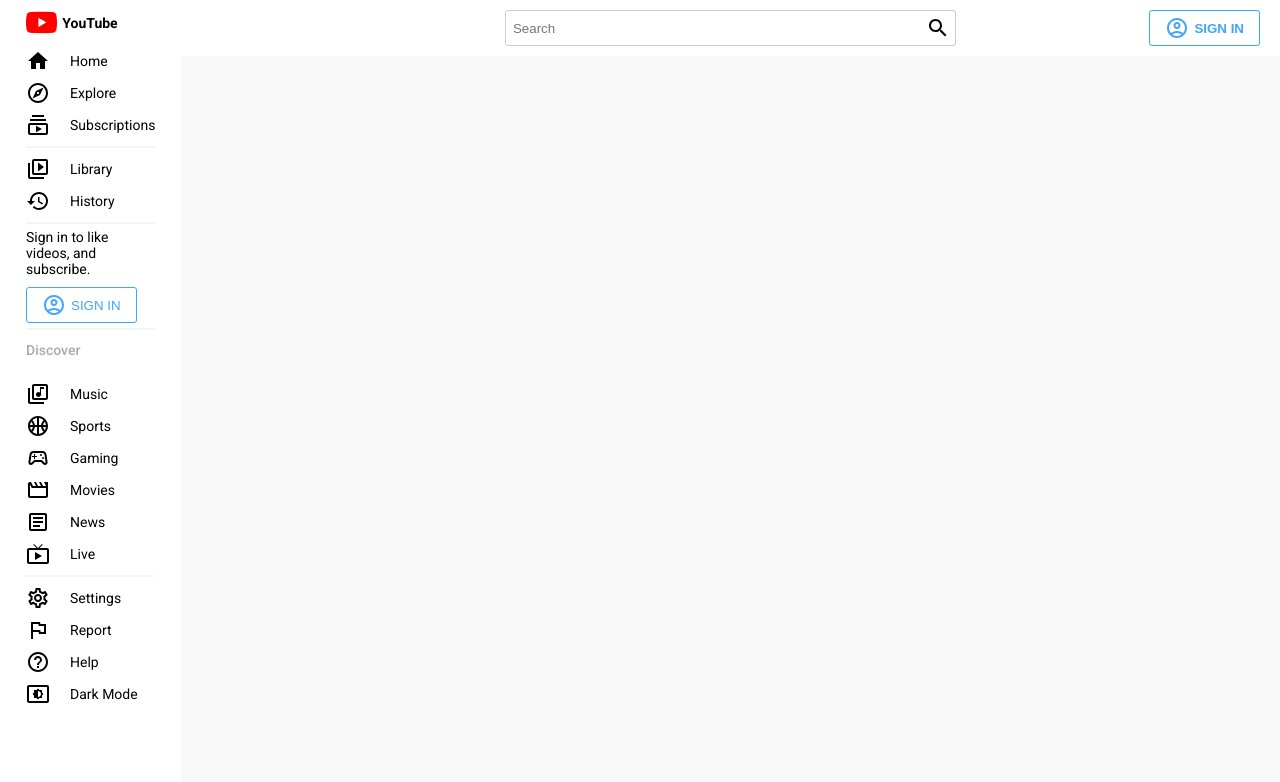
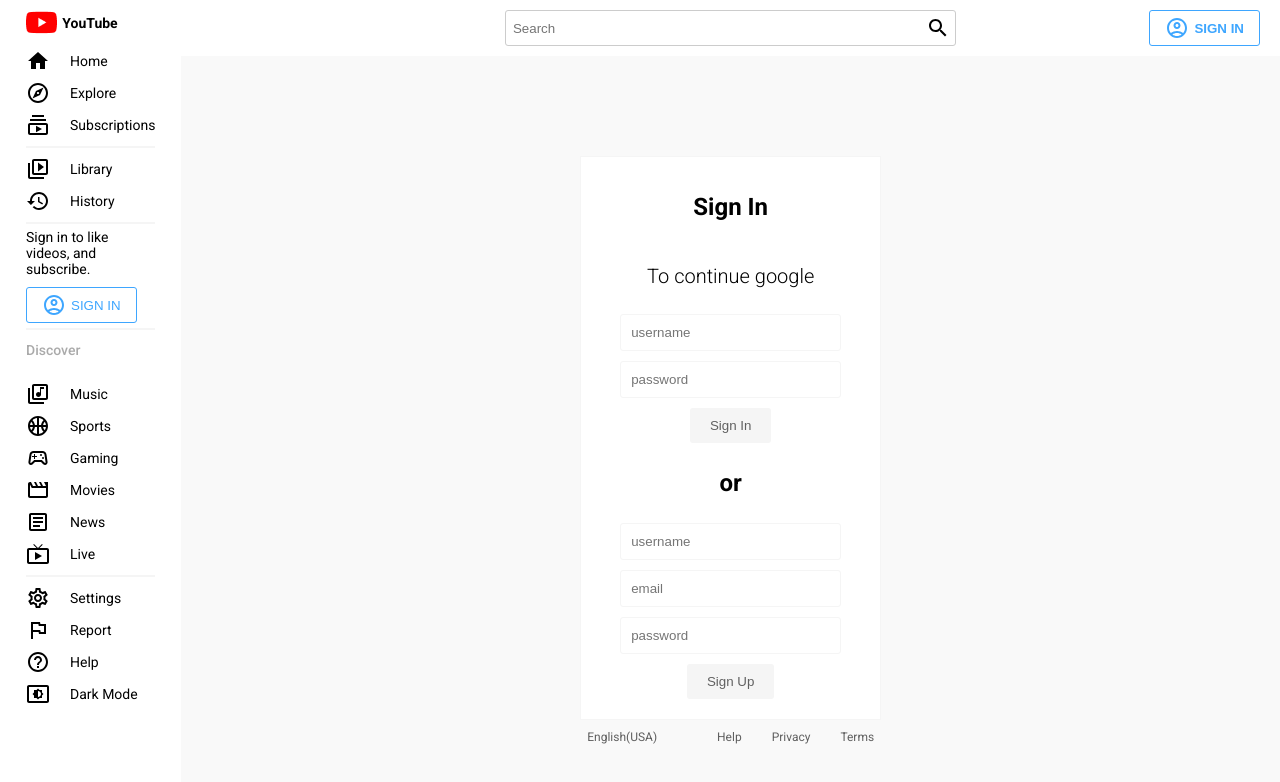
Before and after one commit to arifpehlivan/fullstack-youtube-clone, a React (Create React App) app in the folder client/: page /signin in a window 1280 px wide. Shown: the top 782 px of the page. Built offline with nearby package versions, Linux system fonts and the light colour scheme.

Commit message:
add login

```diff
--- a/client/src/App.js
+++ b/client/src/App.js
@@ -10,6 +10,7 @@
 } from "react-router-dom";
 import Home from "./pages/Home";
 import Video from "./pages/Video";
+import Signin from "./pages/Signin";
 
 const Container = styled.div`
   display: flex;
@@ -37,6 +38,7 @@
               <Routes>
                 <Route path="/">
                   <Route index element={<Home/>}/>
+                  <Route path="signin" element={<Signin/>}/>
                   <Route path="video">
                     <Route path=":id" element={<Video/>}/>
                   </Route>
--- a/client/src/components/Menu.js
+++ b/client/src/components/Menu.js
@@ -111,7 +111,12 @@
                 <Hr />
                 <Login>
                     Sign in to like videos, and subscribe.
-                    <Button><AccountCircleOutlinedIcon />SIGN IN</Button>
+                    <Link to="signin" style={{textDecoration: "none"}}>
+                        <Button>
+                            <AccountCircleOutlinedIcon />
+                            SIGN IN
+                        </Button>
+                    </Link>
                 </Login>
                 <Hr />
                 <Title>
--- a/client/src/components/Navbar.js
+++ b/client/src/components/Navbar.js
@@ -2,6 +2,7 @@
 import styled from "styled-components"
 import AccountCircleOutlinedIcon from "@mui/icons-material/AccountCircleOutlined";
 import SearchOutlinedIcon from "@mui/icons-material/SearchOutlined"
+import { Link } from 'react-router-dom';
 
 const Container = styled.div`
     position: sticky;
@@ -56,7 +57,11 @@
                     <Input placeholder='Search' />
                     <SearchOutlinedIcon />
                 </Search>
-                <Button><AccountCircleOutlinedIcon />SIGN IN</Button>
+                <Link to="signin" style={{textDecoration: "none"}}>
+                    <Button>
+                        <AccountCircleOutlinedIcon />SIGN IN
+                    </Button>
+                </Link>
             </Wrapper>
         </Container>
     )
--- /dev/null
+++ b/client/src/pages/Signin.js
@@ -0,0 +1,84 @@
+import React from 'react'
+import styled from 'styled-components'
+
+const Container = styled.div`
+    display: flex;
+    flex-direction: column;
+    align-items: center;
+    justify-content: center;
+    height: calc(100vh - 56px);
+    color: ${({ theme }) => theme.text};
+`
+const Wrapper = styled.div`
+    display: flex;
+    align-items: center;
+    flex-direction: column;
+    background-color: ${({ theme }) => theme.bgLighter};
+    border: 1px solid ${({ theme }) => theme.soft};
+    padding: 20px 50px;
+    gap: 10px;
+`
+const Title = styled.h1`
+    font-size: 24px;
+`
+const SubTitle = styled.h2`
+    font-size: 20px;
+    font-weight: 300;
+`
+const Input = styled.input`
+    border: 1px solid  ${({theme}) => theme.soft};
+    border-radius: 3px;
+    padding: 10px;
+    background: transparent;
+    width: 100%;
+`
+const Button = styled.button`
+    border-radius: 3px;
+    border: none;
+    padding: 10px 20px;
+    font-weight: 500;
+    cursor: pointer;
+    background: ${({ theme }) => theme.soft};
+    color: ${({ theme }) => theme.textSoft};
+`
+const More = styled.div`
+    display: flex;
+    margin-top: 10px;
+    font-size: 12px;
+    color: ${({ theme }) => theme.textSoft};
+`
+const Links = styled.div`
+    margin-left: 30px;
+`
+const Link = styled.span`
+    margin-left: 30px;
+`
+
+const Signin = () => {
+    return (
+        <Container>
+            <Wrapper>
+                <Title>Sign In</Title>
+                <SubTitle>To continue google</SubTitle>
+                <Input placeholder='username'/>
+                <Input type="password" placeholder='password'/>
+                <Button>Sign In</Button>
+                <Title>or</Title>
+                <Input placeholder='username'/>
+                <Input placeholder='email'/>
+                <Input type="password" placeholder='password'/>
+                <Button>Sign Up</Button>
+            </Wrapper>
+            <More>
+                English(USA)
+                <Links>
+                    <Link>Help</Link>
+                    <Link>Privacy</Link>
+                    <Link>Terms</Link>
+                </Links>
+            </More>
+        </Container>
+    )
+}
+
+export default Signin
```
